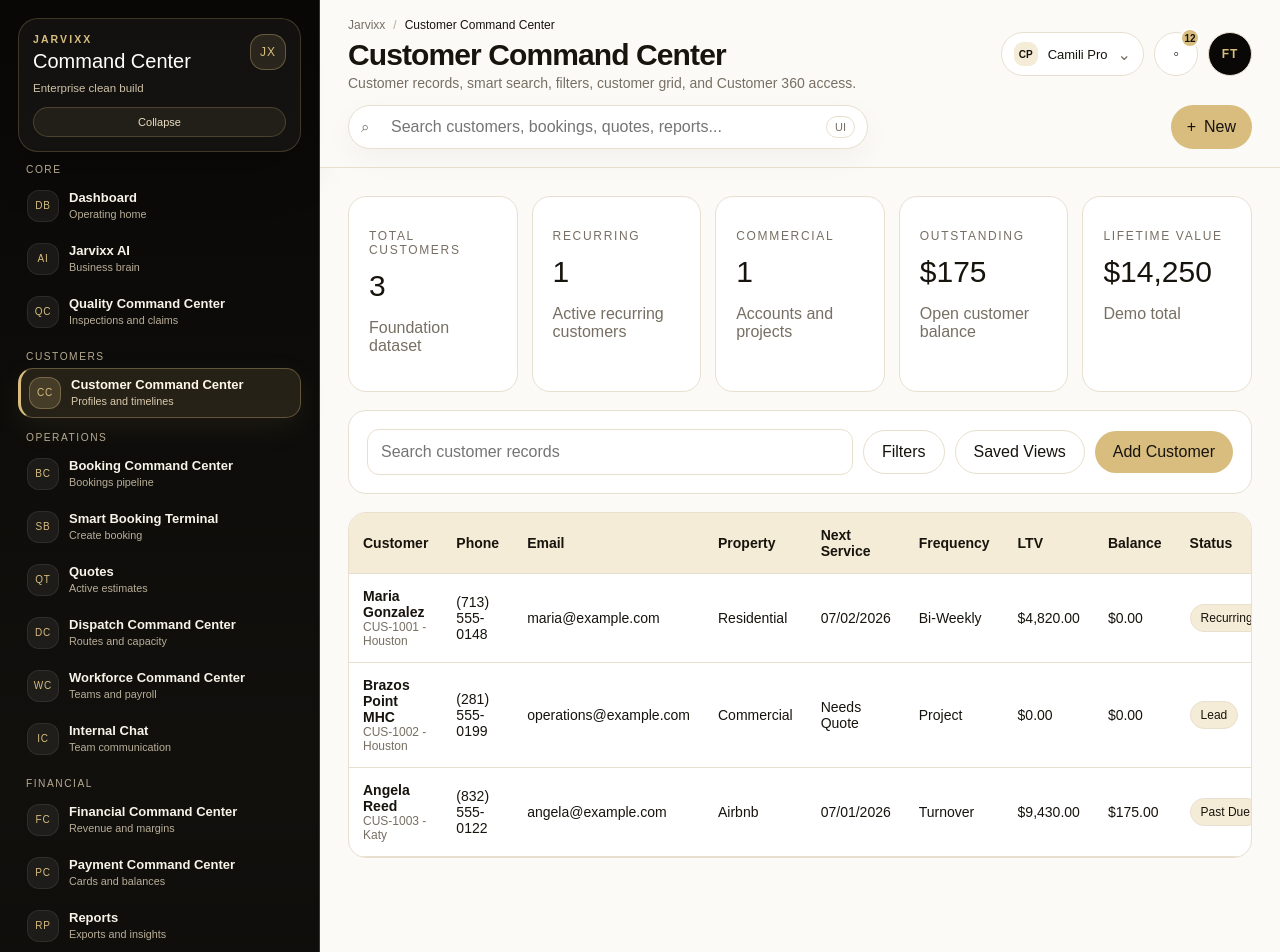
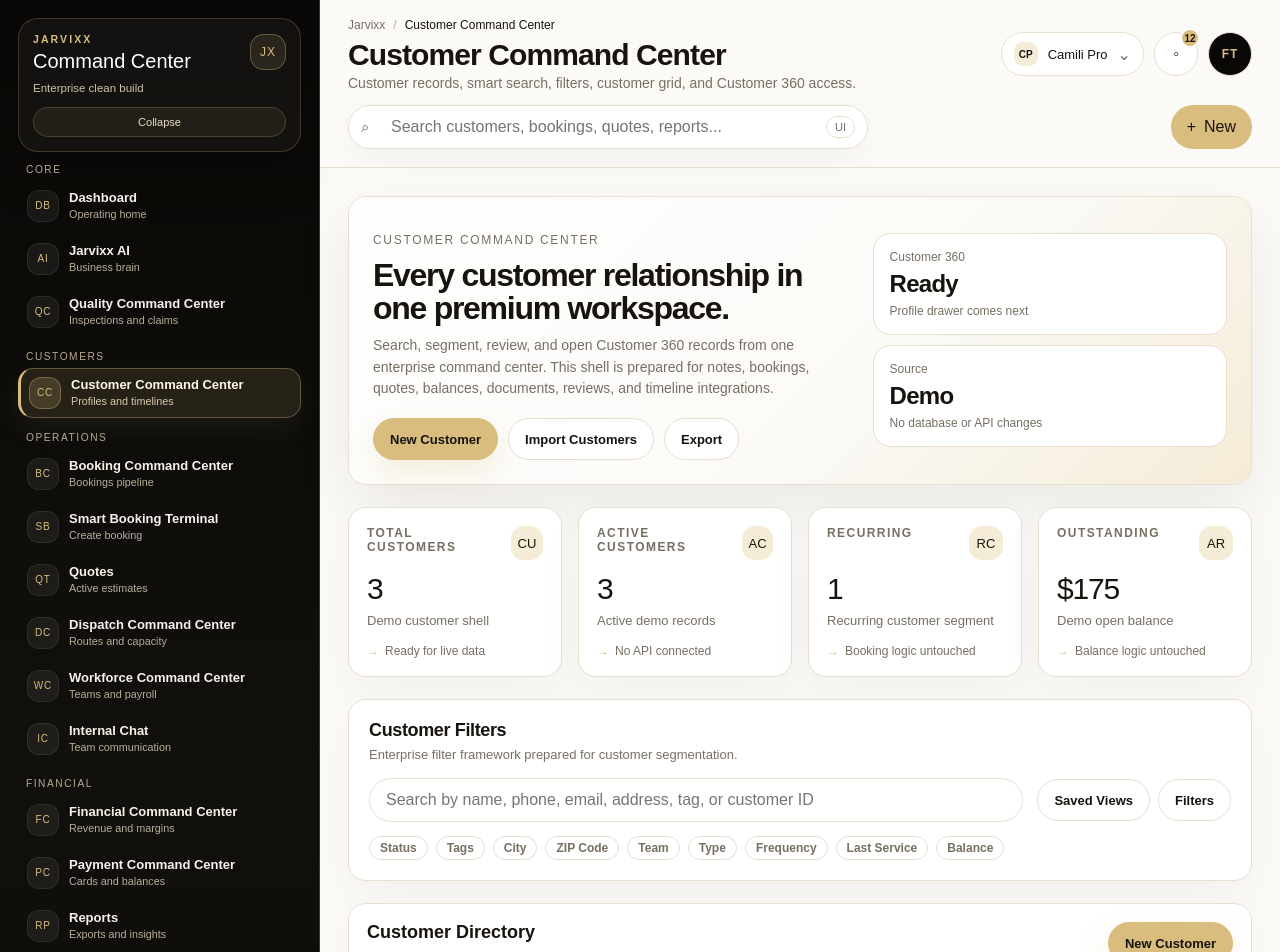
Before and after one commit to 360jarvis/JARVISV4, a Next.js app: page /app/customers in a window 1280 px wide. Shown: the top 952 px of the page. Built offline with nearby package versions, Linux system fonts and the light colour scheme.

Commit message:
Customer Command Center shell
Adds the first premium Customer Command Center shell using shared UI components and demo data only. No API, database, booking, payment, auth, or AI backend changes.

```diff
--- a/components/CustomerCommandCenter.tsx
+++ b/components/CustomerCommandCenter.tsx
@@ -1,42 +1,71 @@
 import { demoCustomers } from '../lib/customers';
-import { KpiCard, StatusBadge } from './ui';
+import { Badge, Button, Card, KpiCard, MetricGrid, StatCard } from './ui/index';
+
+const filters = ['Status', 'Tags', 'City', 'ZIP Code', 'Team', 'Type', 'Frequency', 'Last Service', 'Balance'];
 
 export default function CustomerCommandCenter() {
   return (
-    <div style={{ display: 'grid', gap: 18 }}>
-      <section style={{ display: 'grid', gridTemplateColumns: 'repeat(5, minmax(0, 1fr))', gap: 14 }}>
-        <KpiCard label="Total Customers" value="3" detail="Foundation dataset" />
-        <KpiCard label="Recurring" value="1" detail="Active recurring customers" />
-        <KpiCard label="Commercial" value="1" detail="Accounts and projects" />
-        <KpiCard label="Outstanding" value="$175" detail="Open customer balance" />
-        <KpiCard label="Lifetime Value" value="$14,250" detail="Demo total" />
-      </section>
-
-      <section className="lux-card" style={{ padding: 18 }}>
-        <div style={{ display: 'grid', gridTemplateColumns: '1fr auto auto auto', gap: 10, alignItems: 'center' }}>
-          <input aria-label="Search customers" placeholder="Search customer records" style={{ padding: 13, borderRadius: 12, border: '1px solid var(--jarvixx-border)' }} />
-          <button className="lux-button secondary">Filters</button>
-          <button className="lux-button secondary">Saved Views</button>
-          <button className="lux-button">Add Customer</button>
+    <div style={{ display: 'grid', gap: 22 }}>
+      <section className="lux-card" style={{ padding: 24, display: 'grid', gridTemplateColumns: '1.15fr 0.85fr', gap: 20, alignItems: 'center', background: 'linear-gradient(135deg, #ffffff 0%, #fbfaf7 58%, #f5ecd7 100%)', boxShadow: '0 22px 60px rgba(23,19,13,0.07)' }}>
+        <div>
+          <p className="kicker">Customer Command Center</p>
+          <h2 style={{ margin: '8px 0 10px', fontSize: 32, letterSpacing: '-0.04em', lineHeight: 1.04 }}>Every customer relationship in one premium workspace.</h2>
+          <p style={{ margin: 0, color: 'var(--jarvixx-muted)', fontSize: 14, lineHeight: 1.55, maxWidth: 780 }}>
+            Search, segment, review, and open Customer 360 records from one enterprise command center. This shell is prepared for notes, bookings, quotes, balances, documents, reviews, and timeline integrations.
+          </p>
+          <div style={{ display: 'flex', gap: 10, flexWrap: 'wrap', marginTop: 18 }}>
+            <Button>New Customer</Button>
+            <Button variant="secondary">Import Customers</Button>
+            <Button variant="secondary">Export</Button>
+          </div>
+        </div>
+        <div style={{ display: 'grid', gap: 10 }}>
+          <StatCard label="Customer 360" value="Ready" supportingText="Profile drawer comes next" />
+          <StatCard label="Source" value="Demo" supportingText="No database or API changes" />
         </div>
       </section>
 
-      <section className="lux-card" style={{ overflow: 'hidden' }}>
-        <table style={{ width: '100%', borderCollapse: 'collapse', fontSize: 14 }}>
-          <thead style={{ background: 'var(--jarvixx-gold-soft)' }}>
+      <MetricGrid>
+        <KpiCard label="Total Customers" value="3" detail="Demo customer shell" trend={{ label: 'Ready for live data', direction: 'flat' }} icon="CU" />
+        <KpiCard label="Active Customers" value="3" detail="Active demo records" trend={{ label: 'No API connected', direction: 'flat' }} icon="AC" />
+        <KpiCard label="Recurring" value="1" detail="Recurring customer segment" trend={{ label: 'Booking logic untouched', direction: 'flat' }} icon="RC" />
+        <KpiCard label="Outstanding" value="$175" detail="Demo open balance" trend={{ label: 'Balance logic untouched', direction: 'flat' }} icon="AR" />
+      </MetricGrid>
+
+      <Card title="Customer Filters" subtitle="Enterprise filter framework prepared for customer segmentation.">
+        <div style={{ display: 'grid', gridTemplateColumns: '1fr auto', gap: 14, alignItems: 'center' }}>
+          <input aria-label="Search customers" placeholder="Search by name, phone, email, address, tag, or customer ID" style={{ minHeight: 44, borderRadius: 999, border: '1px solid var(--jarvixx-border)', padding: '0 16px', outline: 0 }} />
+          <div style={{ display: 'flex', gap: 8, flexWrap: 'wrap', justifyContent: 'flex-end' }}>
+            <Button variant="secondary">Saved Views</Button>
+            <Button variant="secondary">Filters</Button>
+          </div>
+        </div>
+        <div style={{ display: 'flex', gap: 8, flexWrap: 'wrap', marginTop: 14 }}>
+          {filters.map((filter) => <Badge key={filter} tone="neutral">{filter}</Badge>)}
+        </div>
+      </Card>
+
+      <section className="lux-card" style={{ overflow: 'hidden', boxShadow: '0 18px 50px rgba(23,19,13,0.04)' }}>
+        <div style={{ padding: 18, borderBottom: '1px solid var(--jarvixx-border)', display: 'flex', justifyContent: 'space-between', gap: 12, alignItems: 'center' }}>
+          <div>
+            <h2 style={{ margin: 0, fontSize: 18 }}>Customer Directory</h2>
+            <p style={{ margin: '6px 0 0', color: 'var(--jarvixx-muted)', fontSize: 13 }}>Prepared for Customer 360, documents, notes, reviews, and history.</p>
+          </div>
+          <Button>New Customer</Button>
+        </div>
+        <div style={{ overflowX: 'auto' }}>
+          <table style={{ width: '100%', borderCollapse: 'separate', borderSpacing: 0, fontSize: 13 }}>
+            <thead>
               <tr>
                 {['Customer', 'Phone', 'Email', 'Property', 'Next Service', 'Frequency', 'LTV', 'Balance', 'Status', 'Actions'].map((header) => (
-                <th key={header} style={{ textAlign: 'left', padding: 14, borderBottom: '1px solid var(--jarvixx-border)' }}>{header}</th>
+                  <th key={header} style={{ textAlign: 'left', padding: 14, borderBottom: '1px solid var(--jarvixx-border)', color: 'var(--jarvixx-muted)', fontSize: 11, letterSpacing: '0.12em', textTransform: 'uppercase', background: '#fff' }}>{header}</th>
                 ))}
               </tr>
             </thead>
             <tbody>
               {demoCustomers.map((customer) => (
                 <tr key={customer.id}>
-                <td style={{ padding: 14, borderBottom: '1px solid var(--jarvixx-border)' }}>
-                  <strong>{customer.name}</strong>
-                  <div style={{ color: 'var(--jarvixx-muted)', fontSize: 12 }}>{customer.id} - {customer.city}</div>
-                </td>
+                  <td style={{ padding: 14, borderBottom: '1px solid var(--jarvixx-border)' }}><strong>{customer.name}</strong><div style={{ color: 'var(--jarvixx-muted)', fontSize: 12 }}>{customer.id} · {customer.city}</div></td>
                   <td style={{ padding: 14, borderBottom: '1px solid var(--jarvixx-border)' }}>{customer.phone}</td>
                   <td style={{ padding: 14, borderBottom: '1px solid var(--jarvixx-border)' }}>{customer.email}</td>
                   <td style={{ padding: 14, borderBottom: '1px solid var(--jarvixx-border)' }}>{customer.propertyType}</td>
@@ -44,14 +73,13 @@ export default function CustomerCommandCenter() {
                   <td style={{ padding: 14, borderBottom: '1px solid var(--jarvixx-border)' }}>{customer.frequency}</td>
                   <td style={{ padding: 14, borderBottom: '1px solid var(--jarvixx-border)' }}>{customer.lifetimeValue}</td>
                   <td style={{ padding: 14, borderBottom: '1px solid var(--jarvixx-border)' }}>{customer.outstandingBalance}</td>
-                <td style={{ padding: 14, borderBottom: '1px solid var(--jarvixx-border)' }}><StatusBadge>{customer.status}</StatusBadge></td>
-                <td style={{ padding: 14, borderBottom: '1px solid var(--jarvixx-border)' }}>
-                  <a className="lux-button secondary" href={'/app/customers/' + customer.id}>View 360</a>
-                </td>
+                  <td style={{ padding: 14, borderBottom: '1px solid var(--jarvixx-border)' }}><Badge tone="gold">{customer.status}</Badge></td>
+                  <td style={{ padding: 14, borderBottom: '1px solid var(--jarvixx-border)' }}><a className="lux-button secondary" href={'/app/customers/' + customer.id}>View 360</a></td>
                 </tr>
               ))}
             </tbody>
           </table>
+        </div>
       </section>
     </div>
   );
```
Lines whose indentation alone changed are shown as unchanged.
